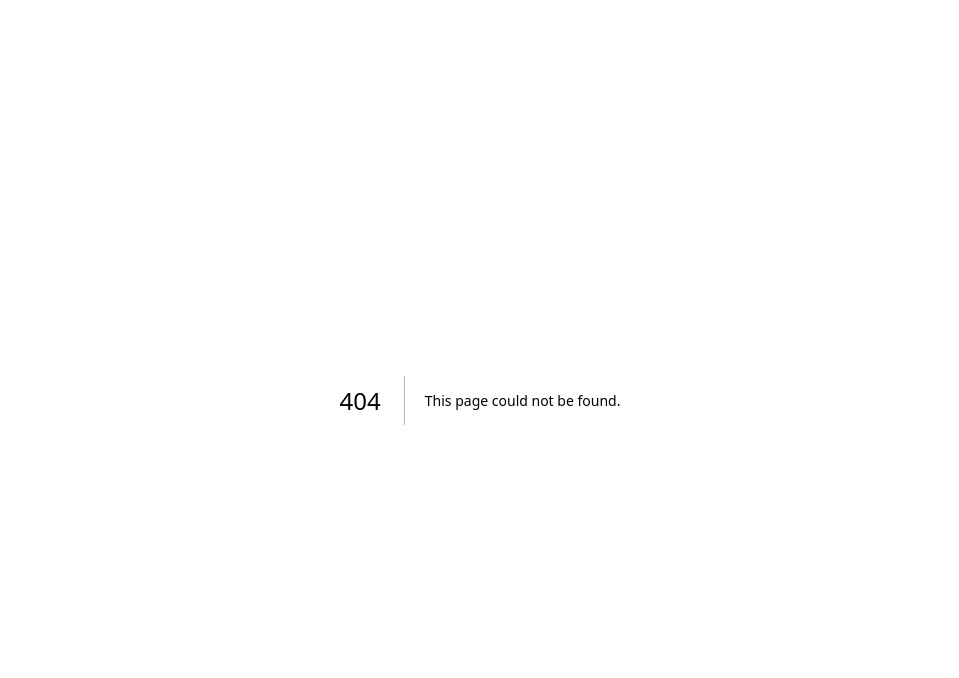
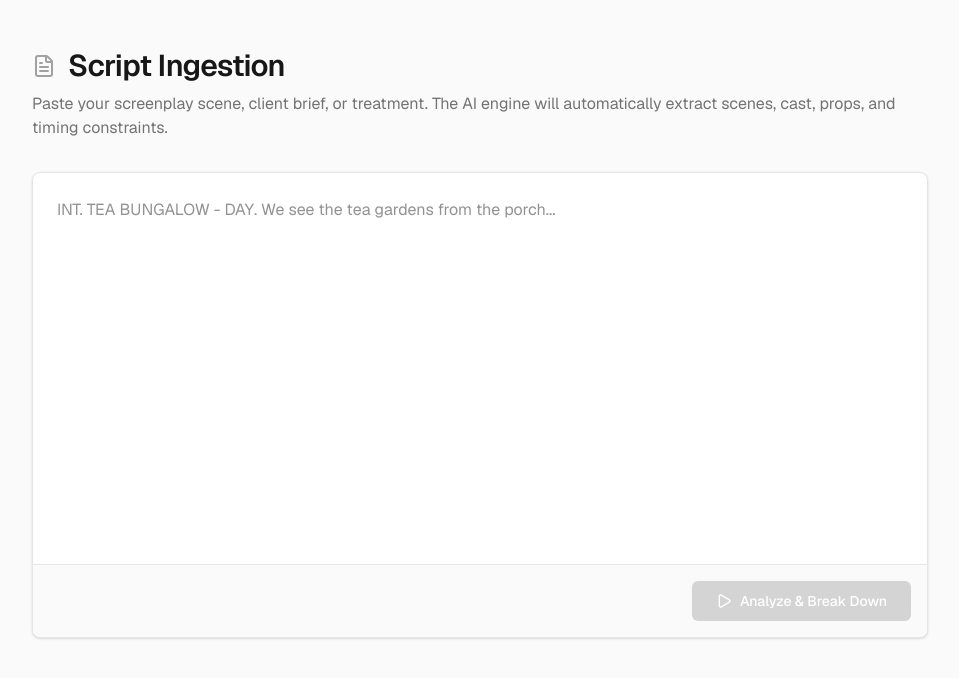
Before and after one commit to cainebenoy/CineFlowOS, a Next.js app in the folder client/: page /projects/1/script in a window 1280 px wide. Before the commit this address had no page. Shown: the top 678 px of the page, without its empty margins (160-1119 px from the left). Built offline with nearby package versions, Linux system fonts and the light colour scheme.

Commit message:
feat: implement AI script ingestion service with FastAPI and client-side integration for automated breakdown generation

```diff
--- /dev/null
+++ b/client/app/projects/[id]/script/page.tsx
@@ -0,0 +1,99 @@
+'use client';
+
+import { useState } from 'react';
+import { useParams, useRouter } from 'next/navigation';
+import { FileText, Loader2, Play } from 'lucide-react';
+
+export default function ScriptIngestionPage() {
+  const params = useParams();
+  const router = useRouter();
+  const projectId = params.id as string;
+
+  const [text, setText] = useState('');
+  const [isAnalyzing, setIsAnalyzing] = useState(false);
+  const [error, setError] = useState<string | null>(null);
+
+  async function handleAnalyze() {
+    if (!text.trim()) return;
+
+    setIsAnalyzing(true);
+    setError(null);
+
+    try {
+      // Send the text to your FastAPI AI Worker
+      const res = await fetch('http://localhost:8000/api/ai/parse-brief', {
+        method: 'POST',
+        headers: {
+          'Content-Type': 'application/json',
+        },
+        body: JSON.stringify({
+          project_id: projectId,
+          text: text,
+        }),
+      });
+
+      if (!res.ok) {
+        throw new Error('Failed to analyze script');
+      }
+
+      // Once successful, instantly route the user to their newly populated schedule
+      router.push(`/projects/${projectId}/schedule`);
+
+    } catch (err: any) {
+      setError(err.message || 'Something went wrong connecting to the AI worker.');
+      setIsAnalyzing(false);
+    }
+  }
+
+  return (
+    <main className="min-h-screen bg-neutral-50 text-neutral-900 font-sans p-8 md:p-12">
+      <div className="max-w-4xl mx-auto">
+
+        <header className="mb-8">
+          <div className="flex items-center gap-3 mb-2">
+            <FileText className="w-6 h-6 text-neutral-400" />
+            <h1 className="text-3xl font-semibold tracking-tight">Script Ingestion</h1>
+          </div>
+          <p className="text-neutral-500">
+            Paste your screenplay scene, client brief, or treatment. The AI engine will automatically extract scenes, cast, props, and timing constraints.
+          </p>
+        </header>
+
+        <div className="bg-white border border-neutral-200 rounded-lg shadow-sm overflow-hidden">
+          <textarea
+            value={text}
+            onChange={(e) => setText(e.target.value)}
+            placeholder="INT. TEA BUNGALOW - DAY. We see the tea gardens from the porch..."
+            className="w-full h-96 p-6 resize-none focus:outline-none focus:ring-0 text-neutral-800 leading-relaxed"
+            disabled={isAnalyzing}
+          />
+
+          <div className="bg-neutral-50 border-t border-neutral-200 p-4 flex items-center justify-between">
+            <div className="text-sm text-red-600 font-medium">
+              {error && <span>{error}</span>}
+            </div>
+
+            <button
+              onClick={handleAnalyze}
+              disabled={isAnalyzing || !text.trim()}
+              className="flex items-center gap-2 bg-neutral-900 hover:bg-neutral-800 disabled:bg-neutral-300 disabled:cursor-not-allowed text-white px-6 py-2.5 rounded-md text-sm font-medium transition-colors"
+            >
+              {isAnalyzing ? (
+                <>
+                  <Loader2 className="w-4 h-4 animate-spin" />
+                  Analyzing Production...
+                </>
+              ) : (
+                <>
+                  <Play className="w-4 h-4" />
+                  Analyze & Break Down
+                </>
+              )}
+            </button>
+          </div>
+        </div>
+
+      </div>
+    </main>
+  );
+}
```
Also changed, not shown: 1 other file (tests, documents, lock files or other folders).
